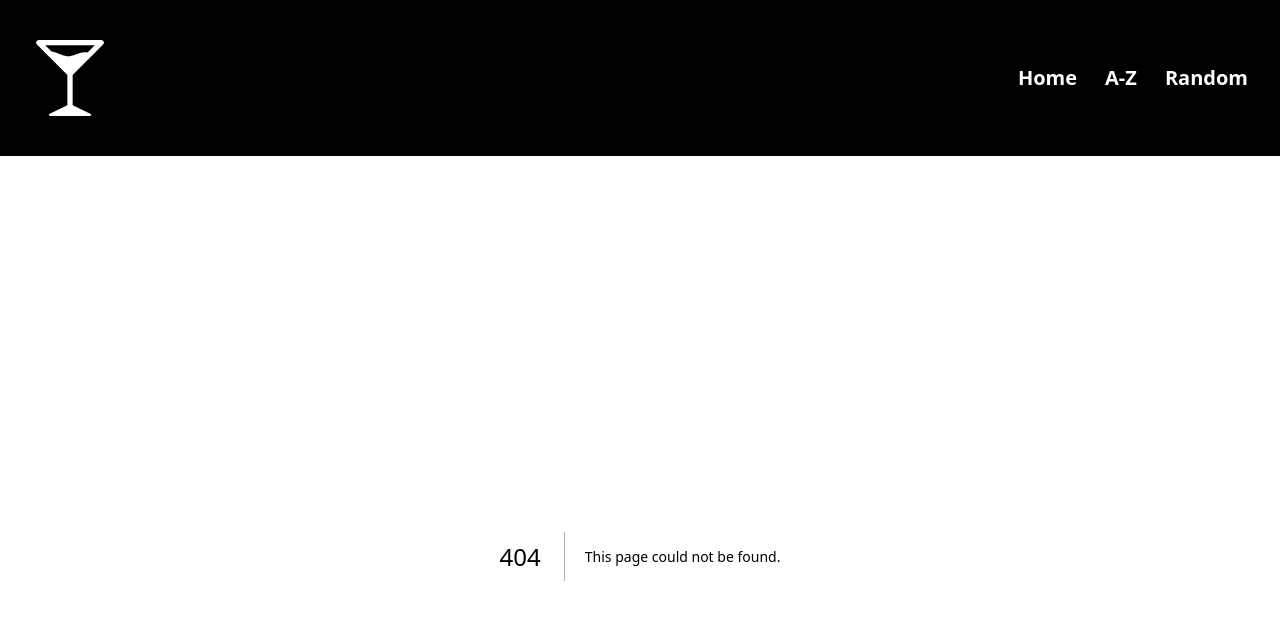
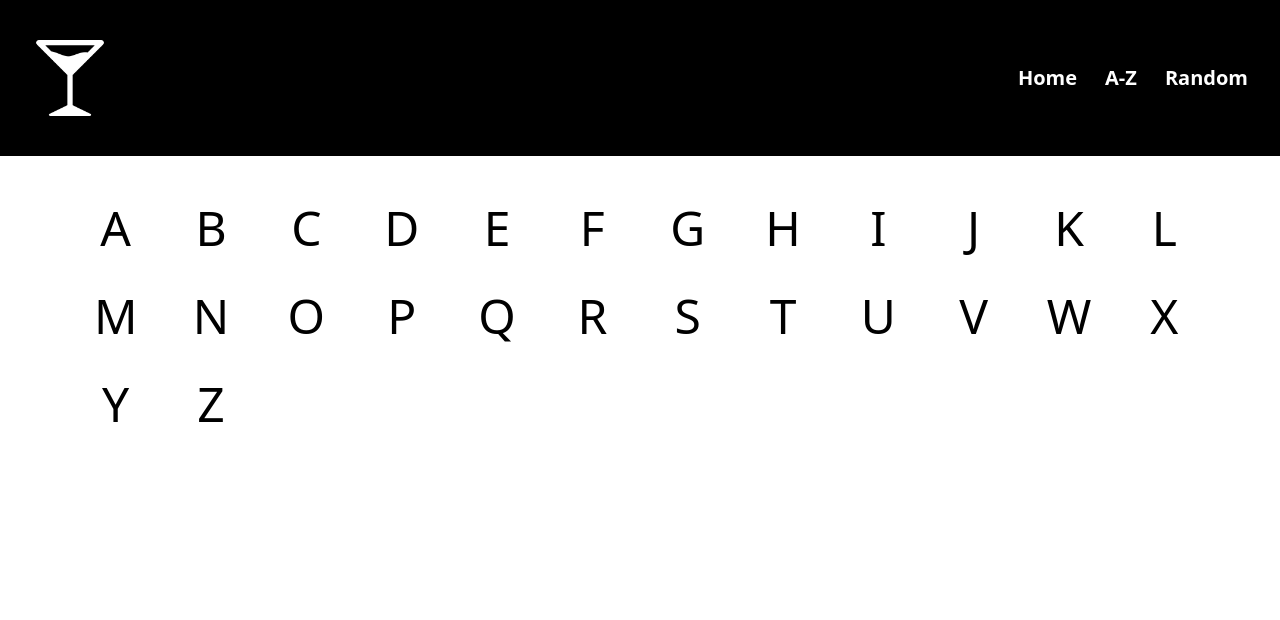
Before and after one commit to aldea-02/cocktail-app, a Next.js app: page /a-z in a window 1280 px wide. Before the commit this address had no page. Shown: the top 620 px of the page. Built offline with nearby package versions, Linux system fonts and the light colour scheme.

Commit message:
added dynamic routing for lists, A-Z page and not found page

```diff
--- /dev/null
+++ b/app/a-z/page.jsx
@@ -0,0 +1,48 @@
+import Link from 'next/link'
+
+const LETTERS = [
+	'a',
+	'b',
+	'c',
+	'd',
+	'e',
+	'f',
+	'g',
+	'h',
+	'i',
+	'j',
+	'k',
+	'l',
+	'm',
+	'n',
+	'o',
+	'p',
+	'q',
+	'r',
+	's',
+	't',
+	'u',
+	'v',
+	'w',
+	'x',
+	'y',
+	'z'
+]
+
+export default function AtoZPage() {
+	return (
+		<div className='grid grid-cols-4 place-items-center gap-6 py-10 px-10 sm:grid-cols-6 sm:px-20 md:grid-cols-8 lg:grid-cols-10 xl:grid-cols-12'>
+			{LETTERS.map((letter) => (
+				<Link
+					key={letter}
+					href={`/cocktails/${letter}?searchBy=letter`}
+					className={
+						'p-1 text-4xl hover:bg-black hover:text-white active:bg-black active:text-white sm:p-2 sm:text-5xl'
+					}
+				>
+					{letter.toUpperCase()}
+				</Link>
+			))}
+		</div>
+	)
+}
--- /dev/null
+++ b/app/cocktails/[string]/not-found.jsx
@@ -0,0 +1,22 @@
+import Link from 'next/link'
+
+export default function NotFound() {
+	return (
+		<div className='flex h-[70vh] flex-col items-center justify-center gap-2'>
+			<div className='mb-5 font-serif text-6xl italic sm:mb-10 sm:text-7xl lg:text-8xl'>
+				Not Found
+			</div>
+			<div className='text-xl sm:text-2xl lg:text-4xl'>
+				Couldn&#39;t find requested cocktail
+			</div>
+			<Link
+				href={'/'}
+				className={
+					'inline p-1 text-xl hover:bg-black hover:text-white active:bg-black active:text-white sm:text-2xl lg:text-4xl'
+				}
+			>
+				Back to main page
+			</Link>
+		</div>
+	)
+}
--- /dev/null
+++ b/app/cocktails/[string]/page.jsx
@@ -0,0 +1,55 @@
+import Link from 'next/link'
+import { notFound } from 'next/navigation'
+import NotFound from './not-found'
+
+async function getCocktails(string, type) {
+	let searchFilter = ``
+
+	switch (type) {
+		case 'letter':
+			searchFilter = `f=${string}`
+			break
+		case 'name':
+			searchFilter = `s=${string}`
+			break
+		default:
+			break
+	}
+
+	try {
+		const res = await fetch(
+			`https://www.thecocktaildb.com/api/json/v1/1/search.php?${searchFilter}`,
+			{ cache: 'no-store' }
+		)
+		const data = await res.json()
+		return data.drinks
+	} catch (error) {
+		notFound()
+	}
+}
+
+export default async function CocktailsList({ params, searchParams }) {
+	const cocktails =
+		(await getCocktails(params.string, searchParams.searchBy)) ?? []
+	return (
+		<div>
+			{!cocktails.length == 0 ? (
+				<ul>
+					{cocktails.map((cocktail) => {
+						return <CocktailItem key={cocktail.idDrink} cocktail={cocktail} />
+					})}
+				</ul>
+			) : (
+				NotFound()
+			)}
+		</div>
+	)
+}
+
+function CocktailItem({ cocktail }) {
+	return (
+		<li>
+			<span>{cocktail.strDrink}</span>
+		</li>
+	)
+}
--- /dev/null
+++ b/app/cocktails/page.jsx
@@ -0,0 +1,3 @@
+export default function CocktailsPage() {
+  return <div>page</div>;
+}
--- a/app/layout.jsx
+++ b/app/layout.jsx
@@ -5,7 +5,7 @@ export default function RootLayout({ children }) {
 	return (
 		<html lang='en'>
 			<head />
-			<body className='min-w-min'>
+			<body className='min-w-[22rem]'>
 				<Header />
 				<main>{children}</main>
 			</body>
--- a/app/page.jsx
+++ b/app/page.jsx
@@ -1,4 +1,26 @@
+'use client'
+
+import { useRouter } from 'next/navigation'
+import { useRef } from 'react'
+
 export default function Home() {
+	const inputField = useRef()
+	const router = useRouter()
+	let isFieldEmpty = true
+
+	const inputHandler = (e) => {
+		const inputFieldString = e.target.value.trim()
+		inputField.current = inputFieldString
+		isFieldEmpty = inputField.current === undefined || inputField.current === ''
+	}
+
+	const submitHandler = (e) => {
+		e.preventDefault()
+		if (!isFieldEmpty) {
+			router.push(`/cocktails/${inputField.current}?searchBy=name`)
+		}
+	}
+
 	return (
 		<div className='flex flex-col items-center justify-between gap-10 p-10 sm:gap-14 sm:p-14 '>
 			<span className='font-serif text-7xl sm:text-9xl '>Cocktail</span>
@@ -13,10 +35,15 @@ export default function Home() {
 				</blockquote>
 				<span className='text-2xl sm:text-5xl'> &quot;</span>
 			</span>
-			<form action='' className='flex flex-col items-center gap-6'>
+			<form
+				action=''
+				onSubmit={submitHandler}
+				className='flex flex-col items-center gap-6'
+			>
 				<input
+					onChange={inputHandler}
 					type='text'
-					className='border border-black p-2 tracking-wider outline-none outline-offset-0 focus:outline-violet-700 font-bold'
+					className='border border-black p-2 font-bold tracking-wider outline-none outline-offset-0 focus:outline-violet-700'
 				/>
 				<button
 					type='submit'
@@ -26,7 +53,7 @@ export default function Home() {
 					<span className='relative'>Submit</span>
 					<svg
 						xmlns='http://www.w3.org/2000/svg'
-						className='relative w-7 group-hover:stroke-white'
+						className='relative w-7 active:stroke-white group-hover:stroke-white'
 						viewBox='0 0 24 24'
 						strokeWidth='1.5'
 						stroke='#000000'
--- a/components/Nav.jsx
+++ b/components/Nav.jsx
@@ -8,19 +8,19 @@ export default function Nav({ columns, mobileNav }) {
 			} ${!mobileNav ? 'hidden' : ''} flex text-xl `}
 		>
 			<Link
-				className="relative transition-all after:absolute after:bottom-0 after:left-0 after:h-px after:w-full after:-scale-x-0 after:bg-white after:duration-300 after:content-[''] hover:after:scale-100 active:bg-white active:text-black"
+				className="relative w-max transition-all after:absolute after:bottom-0 after:left-0 after:h-px after:w-full after:-scale-x-0 after:bg-white after:duration-300 after:content-[''] hover:after:scale-100 active:bg-white active:text-black"
 				href='/'
 			>
 				Home
 			</Link>
 			<Link
-				className="relative transition-all after:absolute after:bottom-0 after:left-0 after:h-px after:w-full after:-scale-x-0 after:bg-white after:duration-300 after:content-[''] hover:after:scale-100 active:bg-white active:text-black"
-				href='/'
+				className="relative w-max transition-all after:absolute after:bottom-0 after:left-0 after:h-px after:w-full after:-scale-x-0 after:bg-white after:duration-300 after:content-[''] hover:after:scale-100 active:bg-white active:text-black"
+				href='a-z'
 			>
 				A-Z
 			</Link>
 			<Link
-				className="relative transition-all after:absolute after:bottom-0 after:left-0 after:h-px after:w-full after:-scale-x-0 after:bg-white after:duration-300 after:content-[''] hover:after:scale-100 active:bg-white active:text-black"
+				className="relative w-max transition-all after:absolute after:bottom-0 after:left-0 after:h-px after:w-full after:-scale-x-0 after:bg-white after:duration-300 after:content-[''] hover:after:scale-100 active:bg-white active:text-black"
 				href='/'
 			>
 				Random
```
